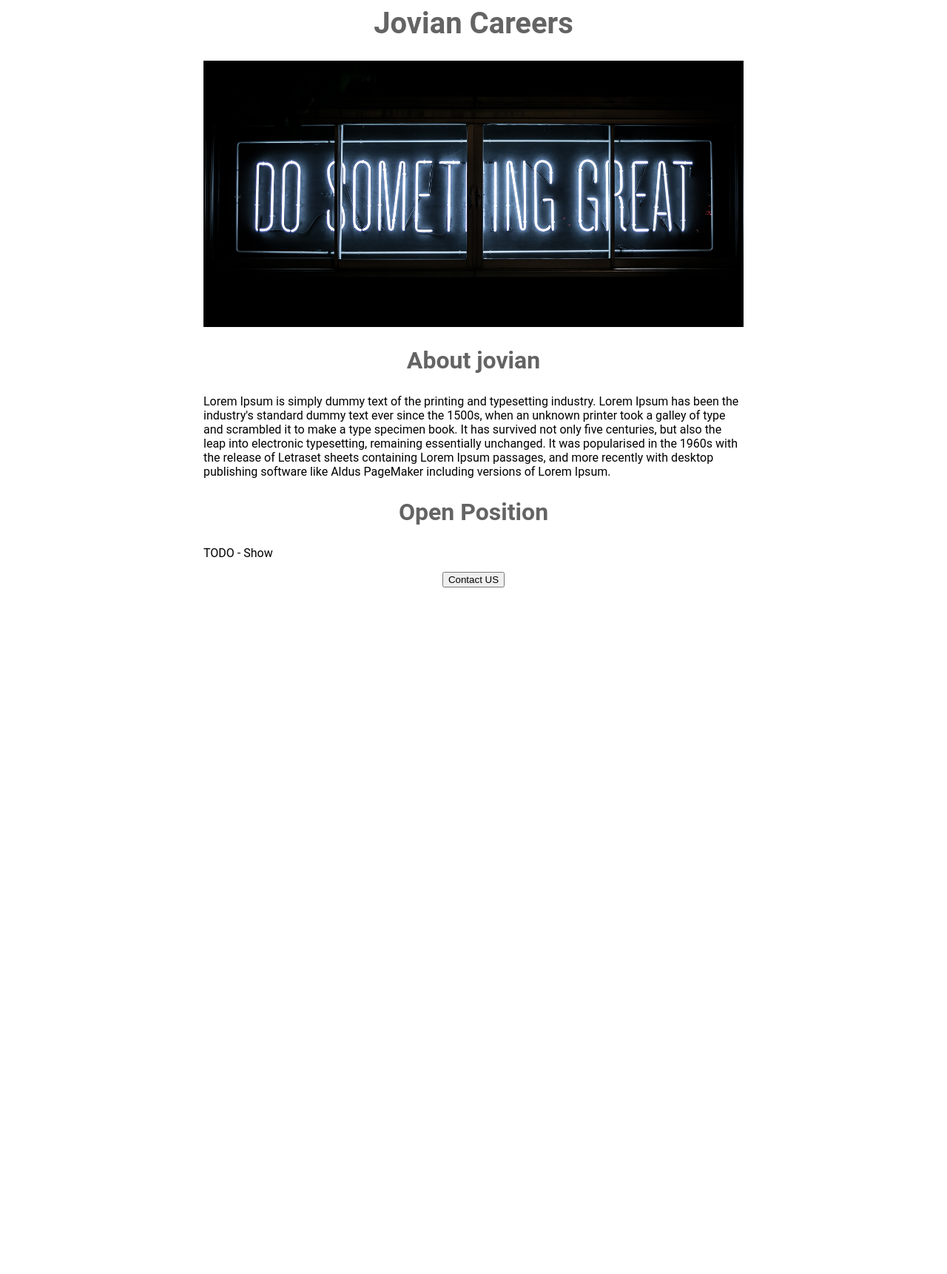
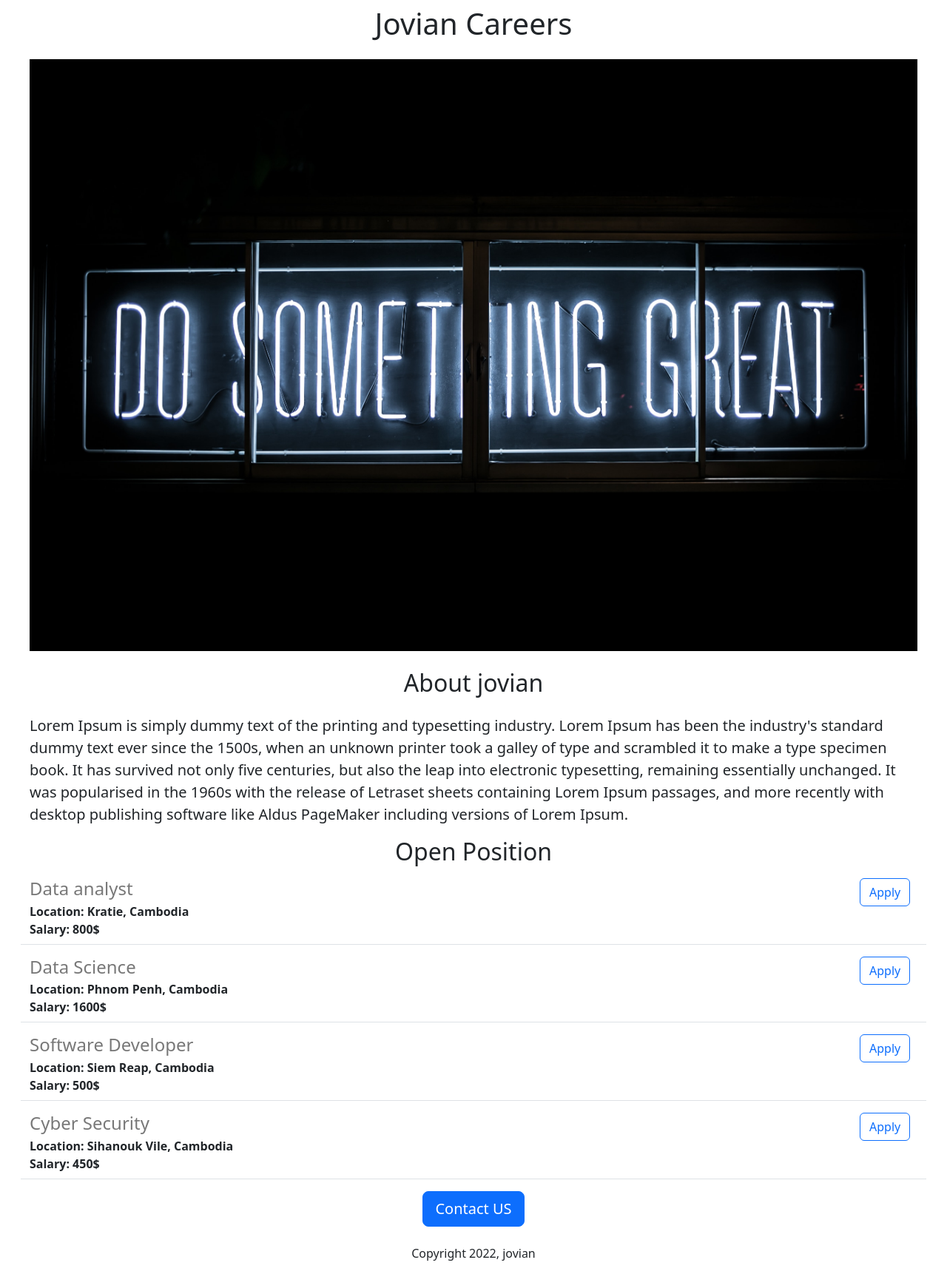
Before and after one commit to JamesChristos/javian-career-website-v2, a Flask app: page / in a window 1280 px wide. Shown: the whole page at 74% size. Before the commit the page ends 794 px from the top, so only its background shows below. Run offline with Flask 3, Linux system fonts and the light colour scheme.

Commit message:
Added dynamic data and API route

```diff
--- a/app.py
+++ b/app.py
@@ -1,11 +1,41 @@
-from flask import Flask, render_template
+from flask import Flask, render_template, jsonify
 
 app = Flask(__name__)
+
+JOBS = [
+  {
+    "id": 1,
+    "title": "Data analyst",
+    "location": "Kratie, Cambodia",
+    "Salary": "800$"
+  },
+  {
+    "id": 2,
+    "title": "Data Science",
+    "location": "Phnom Penh, Cambodia",
+    "Salary": "1600$"
+  },
+  {
+    "id": 3,
+    "title": "Software Developer",
+    "location": "Siem Reap, Cambodia",
+    "Salary": "500$"
+  },
+  {
+    "id": 4,
+    "title": "Cyber Security",
+    "location": "Sihanouk Vile, Cambodia",
+    "Salary": "450$"
+  }]
 
 
 @app.route("/")
 def hello_world():
-  return render_template('home.html')
+  return render_template('home.html', Job = JOBS)
+
+@app.route("/jobs")
+def list_jobs():
+  return jsonify(JOBS)
 
 
 if __name__ == "__main__":
--- a/templates/home.html
+++ b/templates/home.html
@@ -1,50 +1,35 @@
-<!DOCTYPE>
+<!DOCTYPE html>
 <html>
     <head>
         <title>Jorvain Course</title>
-        <style>
-            h1 {
-              font-size: 40px;
-              font-family: Roboto;
-              font_weight: normal;
-              color: rgb(100, 100, 100);
-              text-align: center;
-            }
-
-            #banner {
-              width: 100%;
-              height: 360px;
-              object-fit: cover;
-            }
-
-            h2 {
-              font-family: Roboto;
-              font-size: 32px;
-              color: rgb(100, 100, 100);
-              text-align: center;
-            }
-
-            .bodytext {
-              font-family: Roboto;
-              color: rgb(80)80, 80)
-            }
-
-            #container {
-              max-width: 730px;
-              margin: 0 auto 0 auto;
-            }
-        </style>
+        <meta charset="utf-8">
+        <meta name="viewport" content="width=device-width, initial-scale=1">
+        <link href="https://cdn.jsdelivr.net/npm/bootstrap@5.3.2/dist/css/bootstrap.min.css" rel="stylesheet" integrity="sha384-T3c6CoIi6uLrA9TneNEoa7RxnatzjcDSCmG1MXxSR1GAsXEV/Dwwykc2MPK8M2HN" crossorigin="anonymous">
+      <style>
+        /* Add margin on both sides of the div */
+        .content-wrapper {
+          margin: 0 40px; /* Adjust the value to control the spacing */
+        }
+        height: 360px;
+        width: 100%;
+        object-fit: cover;
+      </style>
     </head>
     <body>
-        <div id="container">
-          <h1>Jovian Careers</h1>
-          <img id="banner" src="https://jovian-careers-website.ouksereiraksa.repl.co/static/banner.jpg" height="320">
-          <h2>About jovian</h2>
-          <p class="bodytext">Lorem Ipsum is simply dummy text of the printing and typesetting industry. Lorem Ipsum has been the industry's standard dummy text ever since the 1500s, when an unknown printer took a galley of type and scrambled it to make a type specimen book. It has survived not only five centuries, but also the leap into electronic typesetting, remaining essentially unchanged. It was popularised in the 1960s with the release of Letraset sheets containing Lorem Ipsum passages, and more recently with desktop publishing software like Aldus PageMaker including versions of Lorem Ipsum.  </p>
-          <h2>Open Position</h2>
-          <p class="bodytext">TODO - Show </p>
-          <div style="text-align:center">
-            <button type="button">Contact US</button>
+        <div class="content-wrapper"> <!-- Add a class to the wrapping div -->
+          <h1 class="text-center mt-2 mb-4">Jovian Careers</h1>
+          <img class="img-fluid" id="banner" src="https://jovian-careers-website.ouksereiraksa.repl.co/static/banner.jpg" height="320">
+          <h2 class="text-center mt-4 mb-4">About jovian</h2>
+          <p class="lead">Lorem Ipsum is simply dummy text of the printing and typesetting industry. Lorem Ipsum has been the industry's standard dummy text ever since the 1500s, when an unknown printer took a galley of type and scrambled it to make a type specimen book. It has survived not only five centuries, but also the leap into electronic typesetting, remaining essentially unchanged. It was popularised in the 1960s with the release of Letraset sheets containing Lorem Ipsum passages, and more recently with desktop publishing software like Aldus PageMaker including versions of Lorem Ipsum.  </p>
+          <h2 class="text-center">Open Position</h2>
+          <p>
+            {% for job in Job %}
+              {% include "jobitems.html" %}
+            {% endfor %}
+          </p>
+          <div class="text-center">
+            <button type="button" class="btn btn-primary btn-lg">Contact US</button>
+            <p class="mt-4">Copyright 2022, jovian</p>
           </div>
         </div>
     </body>
--- /dev/null
+++ b/templates/jobitems.html
@@ -0,0 +1,15 @@
+<div class="border-bottom row" style="margin-bottom:16px; padding-bottom: 8px">
+  <div class="col-11">
+              <h4 style="color: rgb(120, 120, 120); margin-bottom: 4px">
+                {{job["title"]}}</h4>
+            <div>
+              <b>Location: {{job["location"]}}</b>
+            </div>
+            <div>
+              <b>Salary: {{job["Salary"]}}</b>
+            </div>
+  </div>
+  <div class="col-1">
+  <button type="button" class="btn btn-outline-primary">Apply</button>
+  </div>
+</div>
```
Also changed, not shown: templates/footer.html (added, +12 -0 lines).
